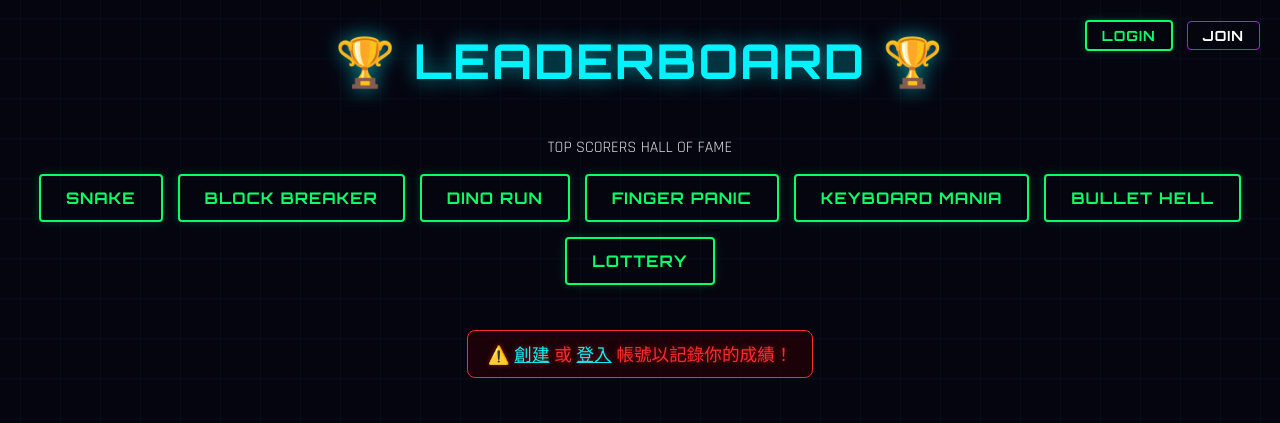
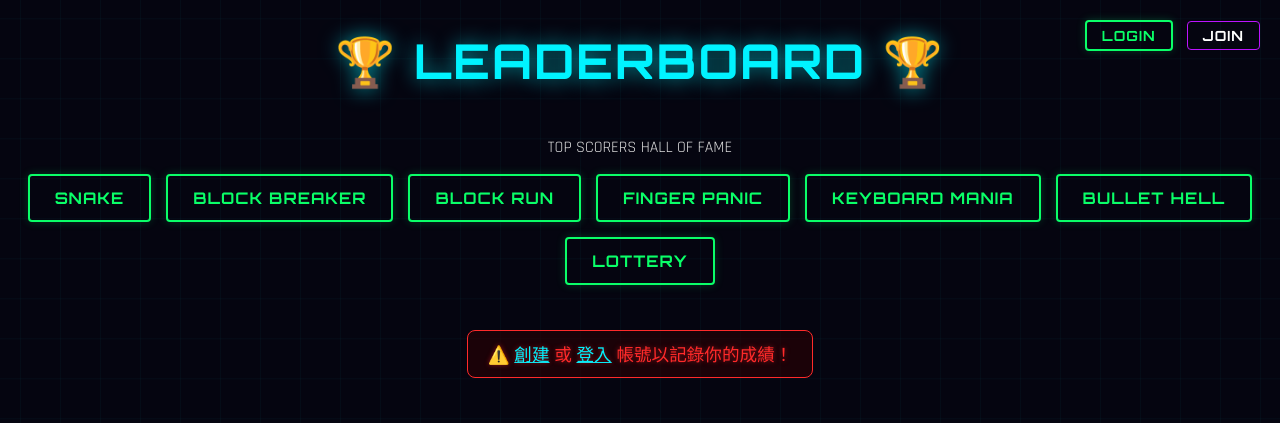
Before and after one commit to unnamed0604/Final_Project, a Flask app: page /leaderboard in a window 1280 px wide. Shown: the top 423 px of the page. Run offline with Flask 3, Linux system fonts and the light colour scheme; data comes from the database, SQL or seed files in the repository.

Commit message:
UI: Rename Dino Run to Block Run in Leaderboard

```diff
--- a/templates/leaderboard.html
+++ b/templates/leaderboard.html
@@ -91,7 +91,7 @@
     <div class="game-selector">
         <button class="btn btn-cyber-green" onclick="loadLeaderboard('snake')">Snake</button>
         <button class="btn btn-cyber-green" onclick="loadLeaderboard('block')">Block Breaker</button>
-        <button class="btn btn-cyber-green" onclick="loadLeaderboard('dino')">Dino Run</button>
+        <button class="btn btn-cyber-green" onclick="loadLeaderboard('dino')">Block Run</button>
         <button class="btn btn-cyber-green" onclick="loadLeaderboard('twister')">Finger Panic</button>
         <button class="btn btn-cyber-green" onclick="loadLeaderboard('keyboard')">Keyboard Mania</button>
         <button class="btn btn-cyber-green" onclick="loadLeaderboard('Bullet_Hell')">Bullet Hell</button>
@@ -134,8 +134,19 @@
     </div>
 
     <script>
+        const gameDisplayNames = {
+            'snake': 'SNAKE',
+            'block': 'BLOCK BREAKER',
+            'dino': 'BLOCK RUN',
+            'twister': 'FINGER PANIC',
+            'keyboard': 'KEYBOARD MANIA',
+            'Bullet_Hell': 'BULLET HELL',
+            'Lottery': 'LOTTERY'
+        };
+
         async function loadLeaderboard(gameName) {
-            document.getElementById('current-game-title').innerText = gameName.toUpperCase().replace('_', ' ') + " RANKINGS";
+            const displayName = gameDisplayNames[gameName] || gameName.toUpperCase().replace('_', ' ');
+            document.getElementById('current-game-title').innerText = displayName + " RANKINGS";
             const tbody = document.getElementById('score-body');
             tbody.innerHTML = '<tr><td colspan="4">Loading...</td></tr>';
 
```
